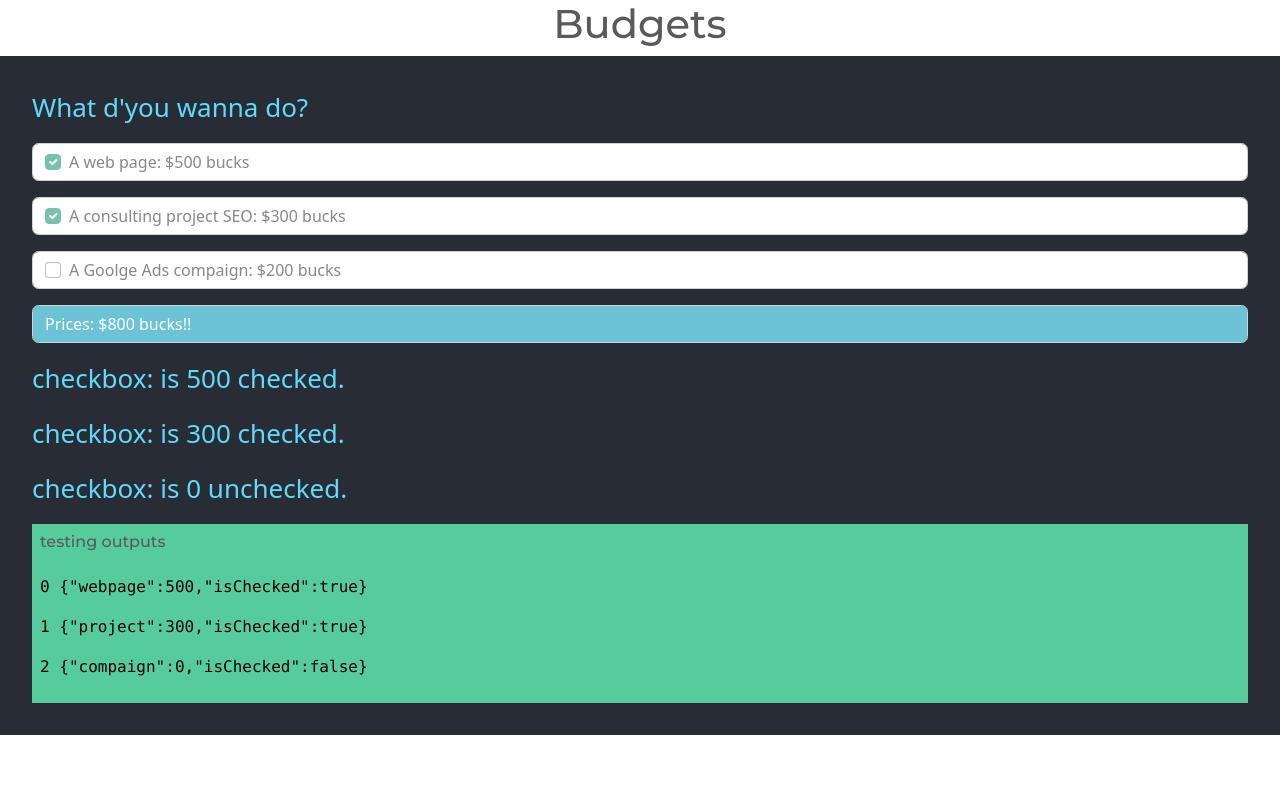
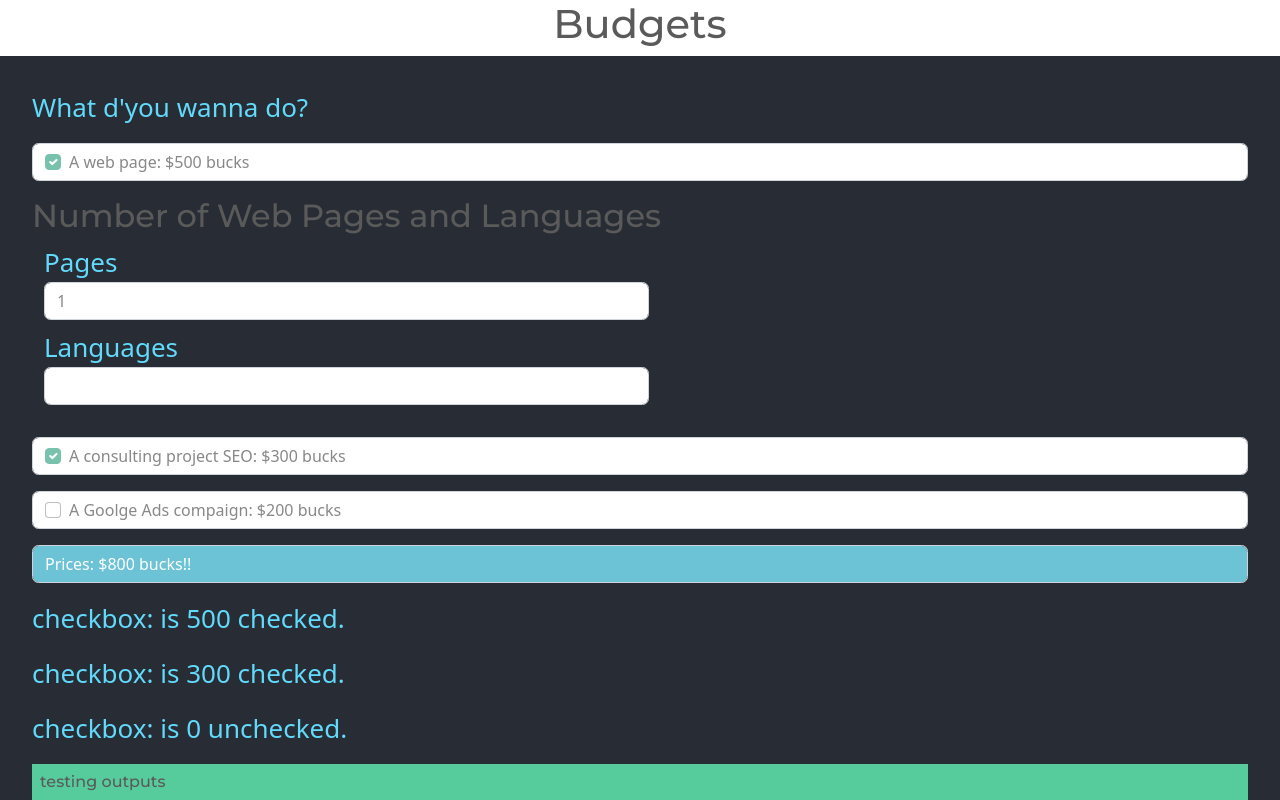
Before and after one commit to JordiNodeJS/Sprint-7_Presupuesto, a React (Vite) app: page / in a window 1280 px wide. Shown: the top 800 px of the page. Built offline with nearby package versions, Linux system fonts and the light colour scheme.

Commit message:
first approach

```diff
--- a/src/App.jsx
+++ b/src/App.jsx
@@ -3,22 +3,24 @@ import './App.css'
 
 function App() {
   const [values, setValues] = useState([
-    { webpage: 500, isChecked: true },
-    { project: 300, isChecked: true },
-    { compaign: 0, isChecked: false },
+    { webpage: 500, isChecked: true, quantity: 1, quantityLanguage: 2 },
+    { project: 300, isChecked: true, quantity: 1, quantityLanguage: 1 },
+    { compaign: 0, isChecked: false, quantity: 0, quantityLanguage: 0 },
   ])
   const [total, setTotal] = useState(0)
 
-  const handleInputChecked = ({ target }) => {
-    const id = +target.id.slice(target.id.indexOf('_') + 1)
+  const handleInputChecked = ({ target: { id, name, value } }) => {
+    const idInput = +id.slice(id.indexOf('_') + 1)
 
     setValues(
       values.map((item, index) =>
-        index === id
+        index === idInput
           ? {
               ...item,
               isChecked: !item.isChecked,
-              [target.name]: !item.isChecked ? +target.value : 0,
+              [name]: !item.isChecked ? +value : 0,
+              quantity: !item.isChecked ? +value.replace(/\D/g, '') : 0,
+              quantityLanguage: !item.isChecked ? +value : 0,
             }
           : {
               ...item,
@@ -29,13 +31,43 @@ function App() {
   }
 
   useEffect(() => {
-    const total = values.reduce(
-      (acc, item) => acc + Object.values(item)[0],
-      0
-    )
+    const total = values.reduce((acc, item) => acc + Object.values(item)[0], 0)
     setTotal(total)
     console.log(values, total)
   }, [values])
+
+  const NumbersWebpagesLanguages = () => {
+    return (
+      <div className='mb-4'>
+        <h2>Number of Web Pages and Languages</h2>
+        <div className='container-fluid text-start'>
+          <div className='form-group row'>
+            <label className='form-label' htmlFor='pages'>
+              Pages
+              <input
+                id='pages'
+                className='form-control'
+                type='text'
+                value={values[0].quantity}
+                onChange={handleInputChecked}
+              />
+            </label>
+          </div>
+          <div className='form-group row'>
+            <label className='form-label' htmlFor='languages'>
+              Languages
+              <input
+                id='languages'
+                className='form-control'
+                type='text'
+                onChange={handleInputChecked}
+              />
+            </label>
+          </div>
+        </div>
+      </div>
+    )
+  }
 
   return (
     <div className='App'>
@@ -54,6 +86,7 @@ function App() {
           />
           A web page: $500 bucks
         </p>
+        {values[0].isChecked && <NumbersWebpagesLanguages />}
         <p className='form-control text-start'>
           <input
             id='budget_1'
@@ -96,7 +129,6 @@ function App() {
           checkbox: {values.webpage} is {values[2].compaign}{' '}
           {values[2].isChecked ? 'checked' : 'unchecked'}.
         </p>
-
         <div className='container-fluid bg-success text-black text-start p-2'>
           <h6 className='mb-4'>testing outputs</h6>
           {values.map((item, index) => (
```
